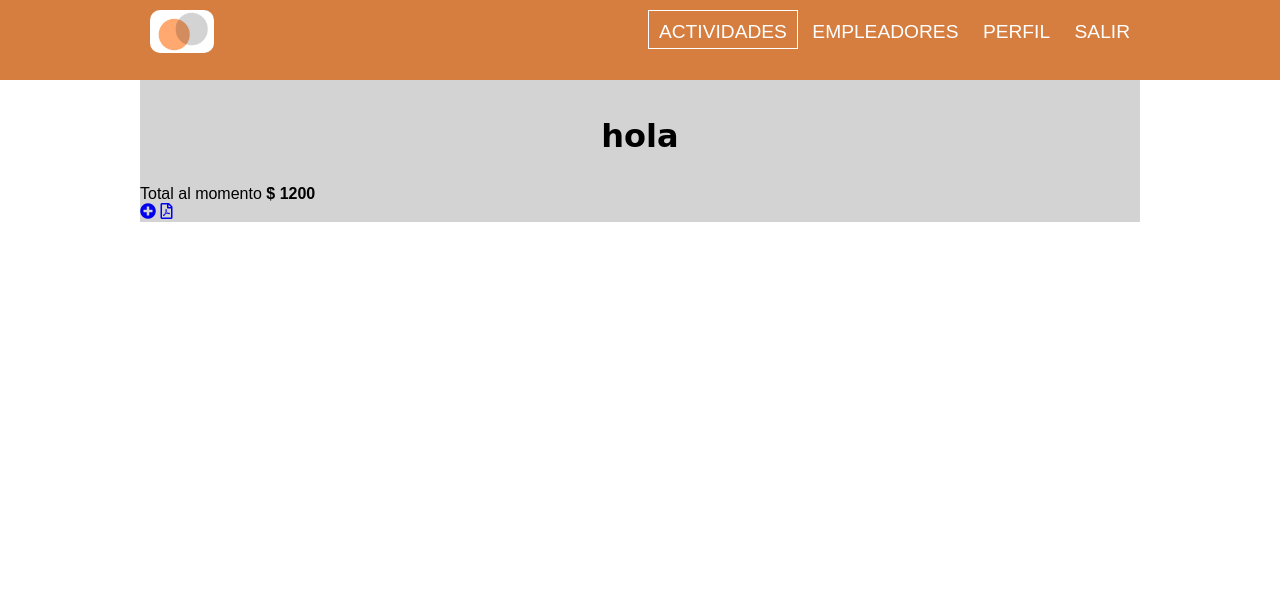
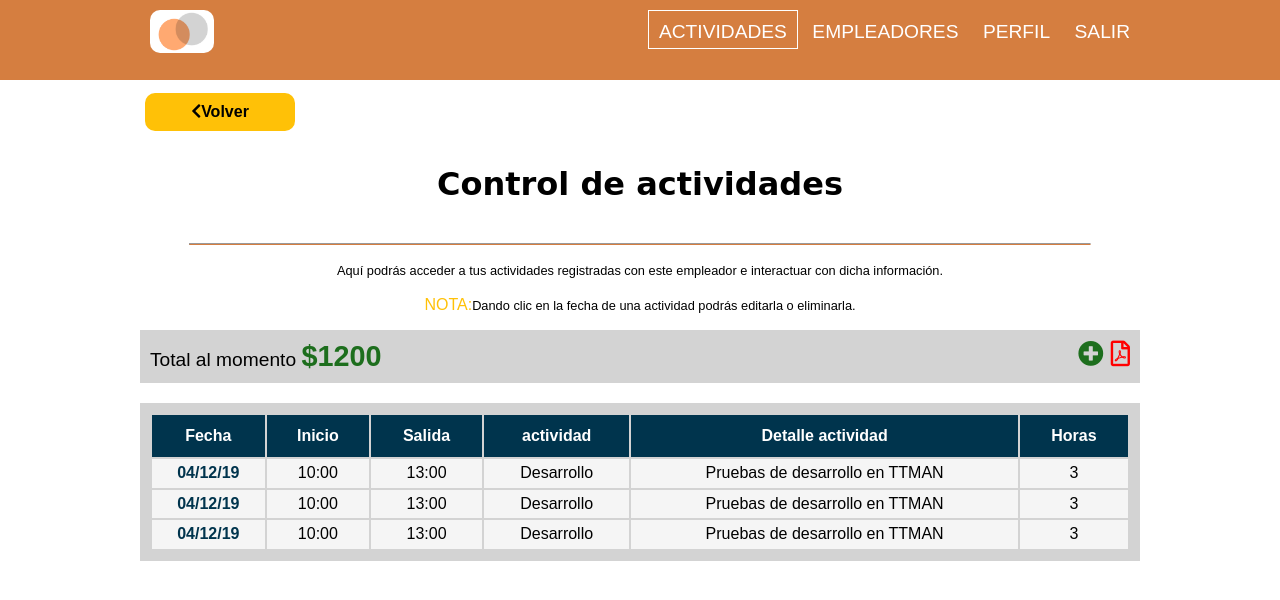
Before and after one commit to TecAbel/ttman, a PHP site: page /app/actividades-control.html in a window 1280 px wide. Shown: the top 600 px of the page. Run offline with PHP 8.4, Linux system fonts and the light colour scheme; some libraries are stand-ins or nearby versions.

Commit message:
tabla actividades

```diff
--- a/app/actividades-control.html
+++ b/app/actividades-control.html
@@ -31,14 +31,61 @@
         </div>
     </div>
 
-    <div class="contenedor contenedor-app bg-gris estado clearfix">
-        <h1>hola</h1>
-        <div class="total">
-            Total al momento <strong><span class="color-verde">$ 1200</span></strong>
+    <div class="contenedor contenedor-app clearfix">
+        <a href="actividades.html" class="btn volver"><i class="fas fa-chevron-left"></i>Volver</a>
+        <h1>Control de actividades</h1>
+        <hr>
+        <p class="centrado"><small>Aquí podrás acceder a tus actividades registradas con este empleador e interactuar con dicha información.</small>
+        <p class="centrado"><span class="color-amarillo">NOTA:</span><small>Dando clic en la fecha de una actividad podrás editarla o eliminarla.</small></p>
+        </p>
+
+        <div class="seccion-reporte bg-gris clearfix">
+            <div class="total">
+                Total al momento <strong><span class="color-verde">$1200</span></strong>
+            </div>
+            <div class="btns-archivo">
+                <a href="#"><i class="color-verde fas fa-plus-circle"></i></a>
+                <a href="#"><i class="far fa-file-pdf"></i></a>
+            </div>
         </div>
-        <div class="btns-archivo">
-            <a href="#"><i class="fas fa-plus-circle"></i></a>
-            <a href="#"><i class="far fa-file-pdf"></i></a>
+
+        <div class="seccion-reporte bg-gris">
+            <table class="tabla-actividades">
+                <thead>
+                    <th>Fecha</th>
+                    <th>Inicio</th>
+                    <th>Salida</th>
+                    <th>actividad</th>
+                    <th>Detalle actividad</th>
+                    <th>Horas</th>
+                </thead>
+                <tbody>
+                    <tr>
+                        <td><strong><a href="">04/12/19</a></strong></td>
+                        <td>10:00</td>
+                        <td>13:00</td>
+                        <td>Desarrollo</td>
+                        <td>Pruebas de desarrollo en TTMAN</td>
+                        <td>3</td>
+                    </tr>
+                    <tr>
+                        <td><strong><a href="">04/12/19</a></strong></td>
+                        <td>10:00</td>
+                        <td>13:00</td>
+                        <td>Desarrollo</td>
+                        <td>Pruebas de desarrollo en TTMAN</td>
+                        <td>3</td>
+                    </tr>
+                        <tr>
+                        <td><strong><a href="">04/12/19</a></strong></td>
+                        <td>10:00</td>
+                        <td>13:00</td>
+                        <td>Desarrollo</td>
+                        <td>Pruebas de desarrollo en TTMAN</td>
+                        <td>3</td>
+                    </tr>
+                </tbody>
+            </table>
         </div>
     </div>
 </body>
--- a/css/estilos.css
+++ b/css/estilos.css
@@ -3,8 +3,10 @@
     --color-secundario: #D3D3D3;
     --color-enfasis:#FF0000;
     --color-foot: #A85B24;
-    --color-verde: #5CB85C;
+    --color-verde: rgb(29, 110, 29);
     --color-logo:#FFA971;
+    --color-amarillo: #ffc107;
+    --color-azul: #00344d;
 
     --fuente-titulos: 'Courgette', cursive;
     --fuente-cuerpo:'Montserrat', sans-serif;
@@ -40,6 +42,12 @@ hr{
     width: 90%;
     border-bottom: 1px solid var(--color-primario);
     margin: 10px auto;
+}
+.color-verde{
+    color: var(--color-verde);
+}
+.color-amarillo{
+    color: var(--color-amarillo);
 }
 .bg-gris{
     background-color: var(--color-secundario);
@@ -89,6 +97,13 @@ hr{
 }
 .btn.primario:hover{
     background-color: rgb(197, 99, 28);
+}
+.btn.volver{
+    background-color: var(--color-amarillo);
+    color: black;
+    text-align: center;
+    margin: 5px;
+    width: 150px;
 }
 
 .btn.secundario{
@@ -411,7 +426,7 @@ button.btn-img:hover{
 }
 
 .empleador-cuadro .boton-circular{
-    background-color: #00344d;
+    background-color: var(--color-azul);
     border: none;
     width: 100%;
     height: 100%;
@@ -435,6 +450,72 @@ button.btn-img:hover{
     color: white;
 }
 
+/*
+    ACTIVIDADES CONTROL
+*/
+
+.seccion-reporte{
+    display: flex;
+    padding: 10px;
+}
+.total{
+    width: 80%;
+    font-size: 1.2em;
+    text-align: left;
+}
+.total span{
+    font-size: 1.5em;
+}
+.btns-archivo{
+    width: 20%;
+    font-size: 1.6em;
+    text-align: right;
+}
+.seccion-reporte{
+    width: 95%;
+    margin: 0 auto;
+    margin-bottom: 20px;
+    overflow: scroll;
+}
+
+@media only screen and (min-width: 768px){
+    .seccion-reporte{
+        width: 100%;
+        overflow: hidden;
+    }
+
+}
+
+.fa-file-pdf{
+    color: #FF0000;
+}
+
+/*
+    TABLAS
+*/
+
+.tabla-actividades{
+    text-align: center;
+    width: 100%;
+    border: none;
+}
+
+.tabla-actividades th{
+    background-color: var(--color-azul);
+    color: white;
+    padding: 12px;
+}
+
+.tabla-actividades td{
+    background-color: whitesmoke;
+    padding: 5px;
+}
+
+.tabla-actividades td strong a{
+    text-decoration: none;
+    color: var(--color-azul);
+}
+
 
 /*
     FOOTER
```
